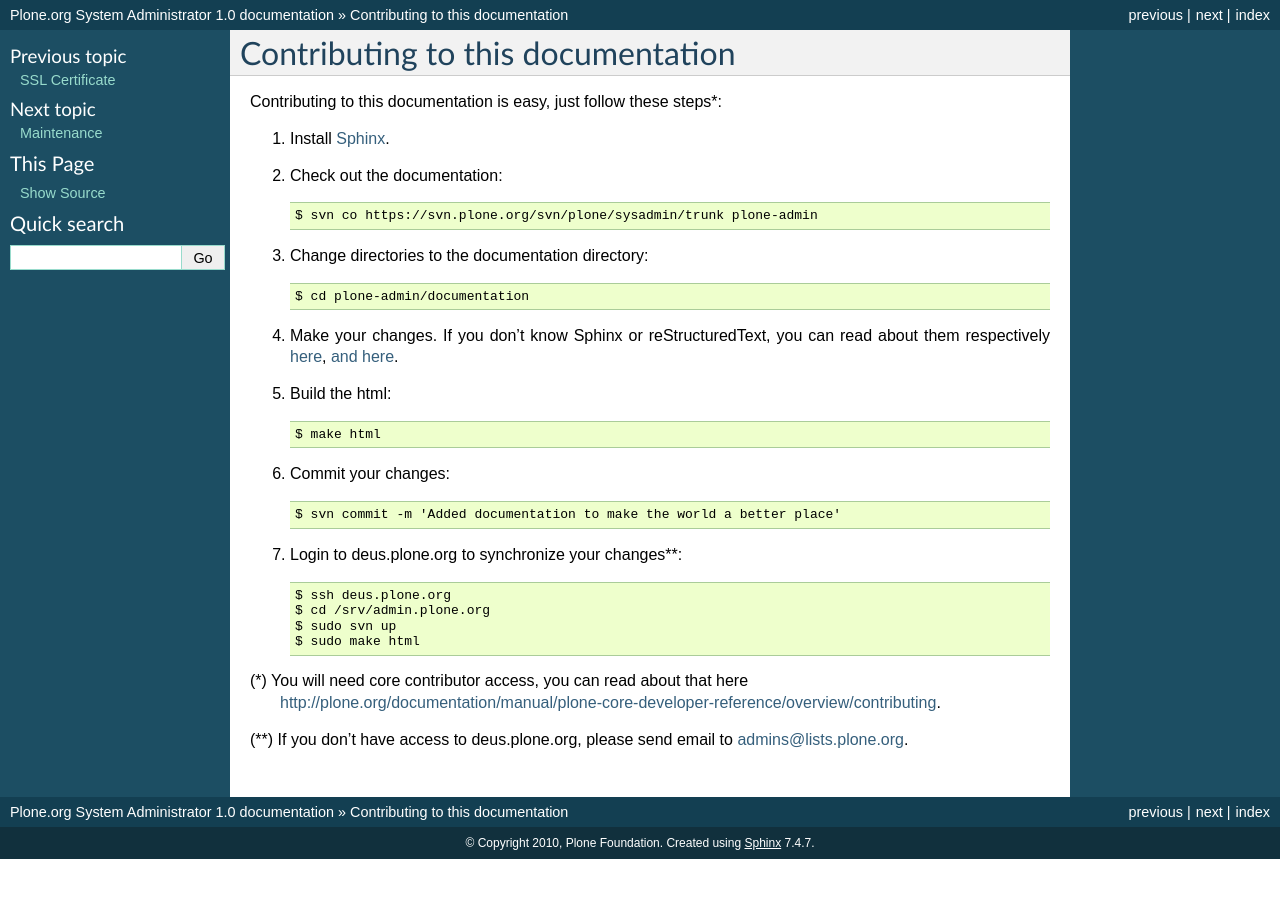
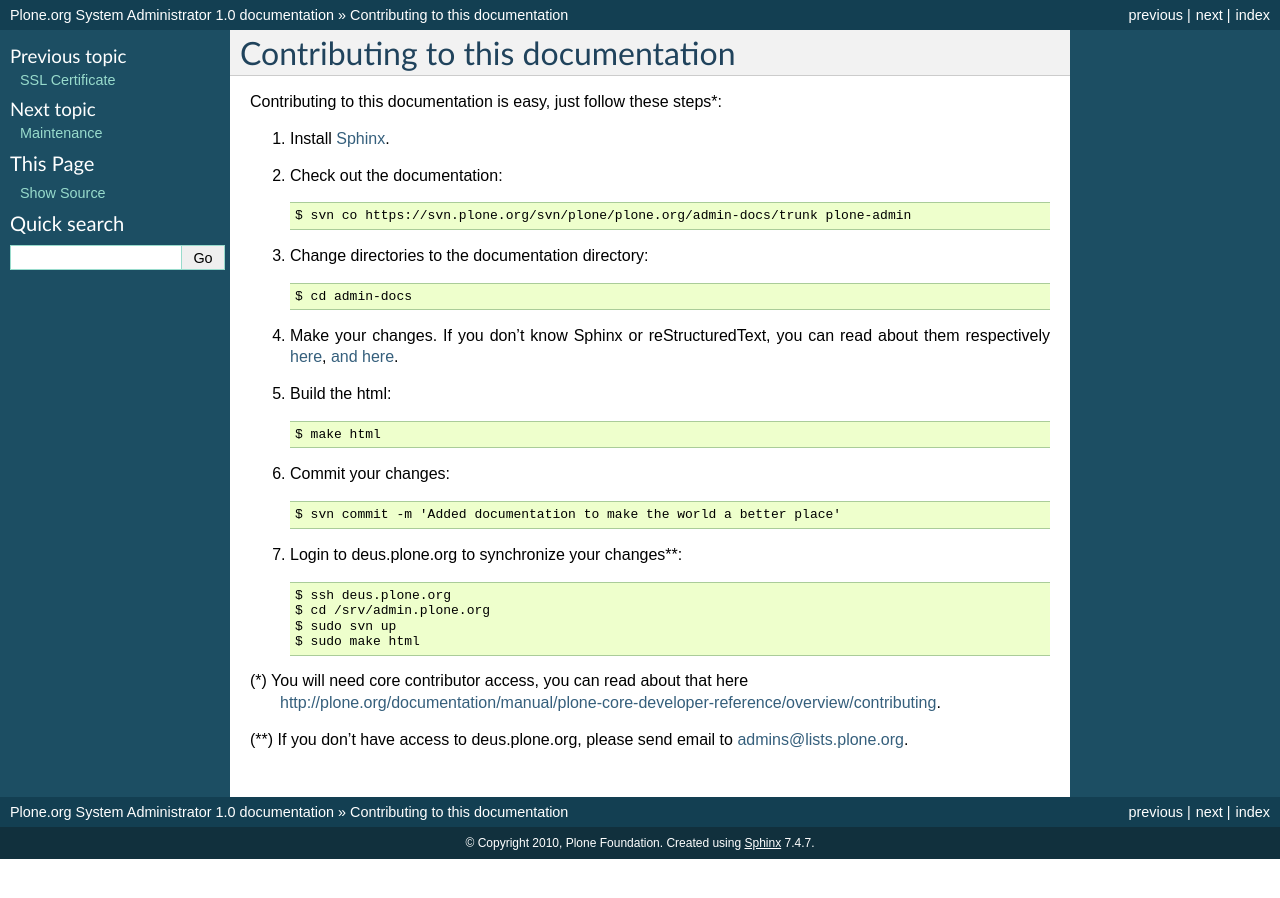
Before and after one commit to plone/ploneorg.admin, a Sphinx documentation site: the page built from docs/contributing.rst, in a window 1280 px wide. Built offline with Sphinx 7.4.7, drawn with Linux system fonts in a browser that asks for light colours.

Commit message:
Fix path
svn path=/plone.org/admin-docs/trunk/; revision=40692

```diff
--- a/docs/contributing.rst
+++ b/docs/contributing.rst
@@ -9,11 +9,11 @@
 
 2. Check out the documentation::
 
-    $ svn co https://svn.plone.org/svn/plone/sysadmin/trunk plone-admin
+    $ svn co https://svn.plone.org/svn/plone/plone.org/admin-docs/trunk plone-admin
 
 3. Change directories to the documentation directory::
 
-    $ cd plone-admin/documentation
+    $ cd admin-docs
 
 4. Make your changes. If you don't know Sphinx or reStructuredText,
    you can read about them respectively here_, `and here`_.
```
